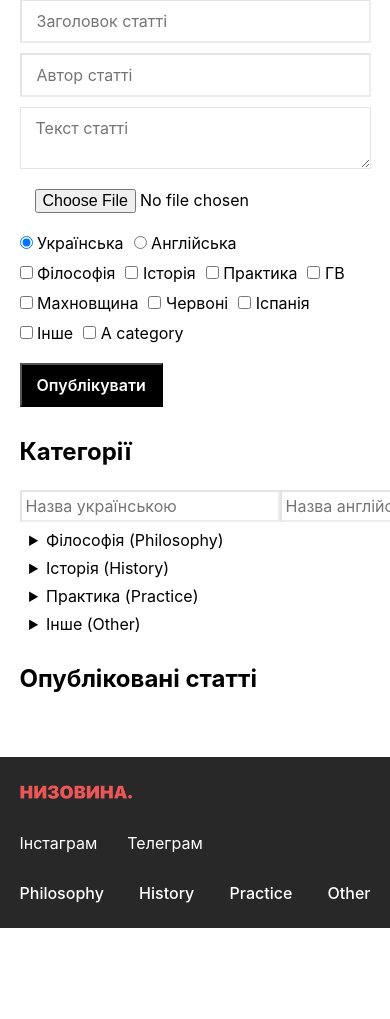
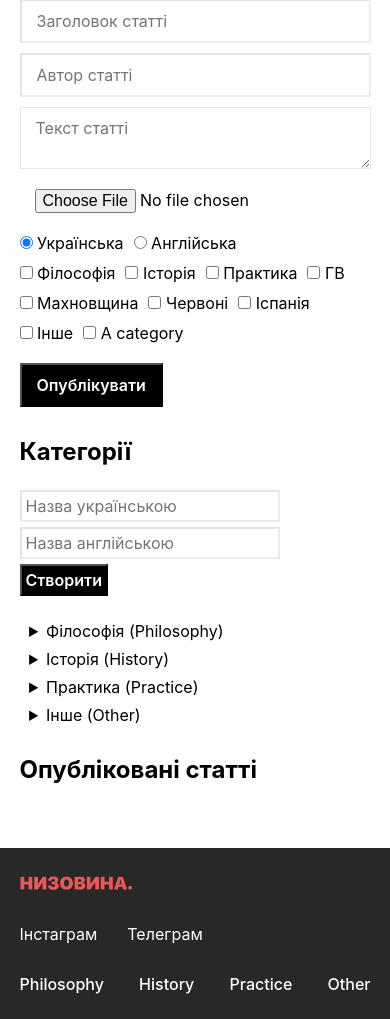
Before and after one commit to hromadianka/nyzovyna, a Django app: page /publish in a window 390 px wide; the page is wider, and only the part inside the window is pictured. Shown: the part 556-1575 px from the top of that part. Before the commit the page ends 1484 px from the top of that part, so only its background shows below. Run offline with Django 4.2, Linux system fonts and the light colour scheme; a user stored in the database is signed in; data comes from the database, SQL or seed files in the repository; parts of the project's set-up code (start-up, migrations or seed data) failed here and were passed over; some libraries are stand-ins or nearby versions; some web fonts are replaced.

Commit message:
Update style.css

```diff
--- a/static/style.css
+++ b/static/style.css
@@ -752,6 +752,16 @@ form.categories-form {
         padding: 4px;
     }
 
+@media screen and (max-width: 1000px) {
+    form.categories-form {
+        flex-direction: column;
+        gap: 5px;
+        margin-bottom: 25px;
+    }
+}
+
+
+
 .article-main {
     padding: 0;
 }
```
